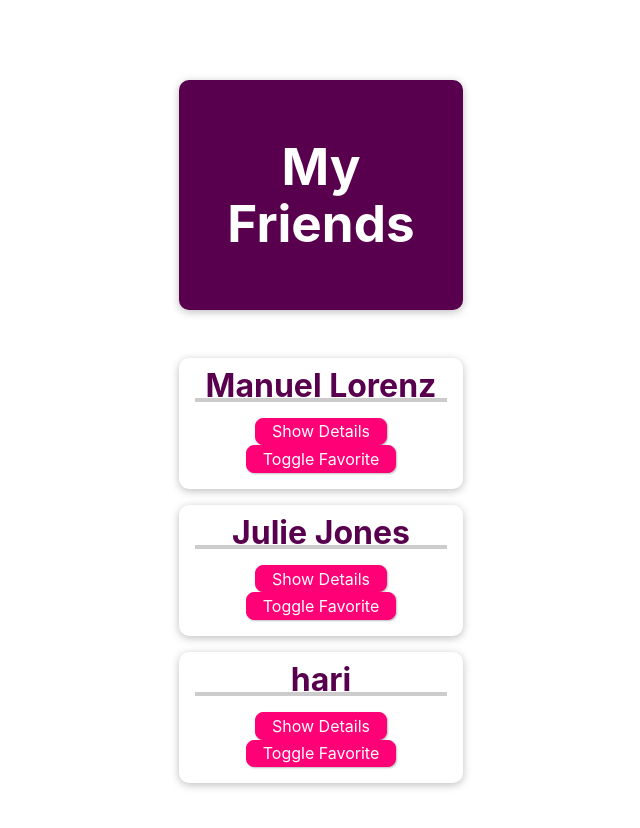
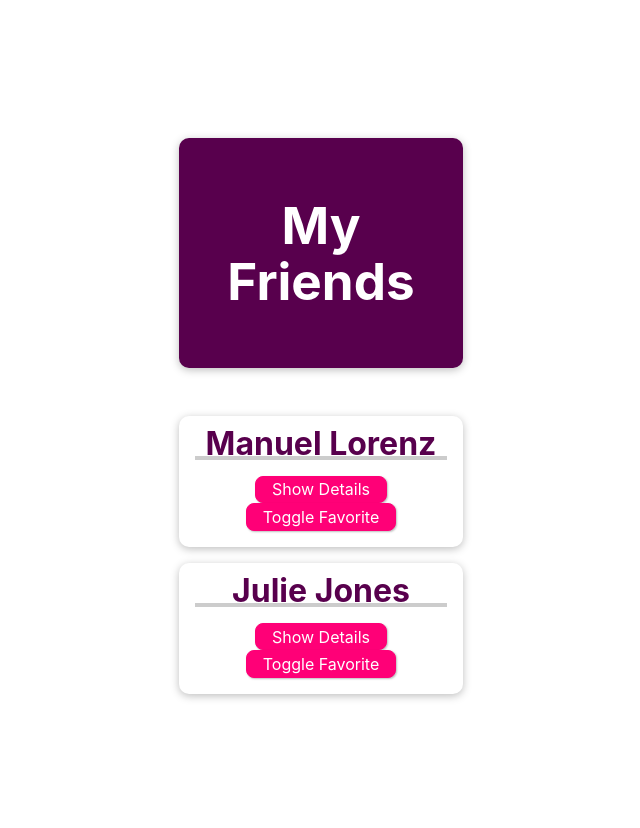
Before and after one commit to bibektimilsina000/learning_vue, a Vue app in the folder componentCommuincation/: page / in a window 1280 px wide. Shown: the top 828 px of the page, without its empty margins (319-959 px from the left). After the commit the page ends 800 px from the top, so only its background shows below. Built offline with nearby package versions, Linux system fonts and the light colour scheme.

Commit message:
static value removed

```diff
--- a/componentCommuincation/src/App.vue
+++ b/componentCommuincation/src/App.vue
@@ -11,12 +11,6 @@
         :phone-number="friend.phone"
         :email-address="friend.email"
         :isfavorite="true"
-      />
-      <friend-contact
-        name="hari"
-        phone-number="988 989897"
-        email-address="gmail@gmail.com"
-        :isfavorite="false"
       />
     </ul>
   </section>
```
